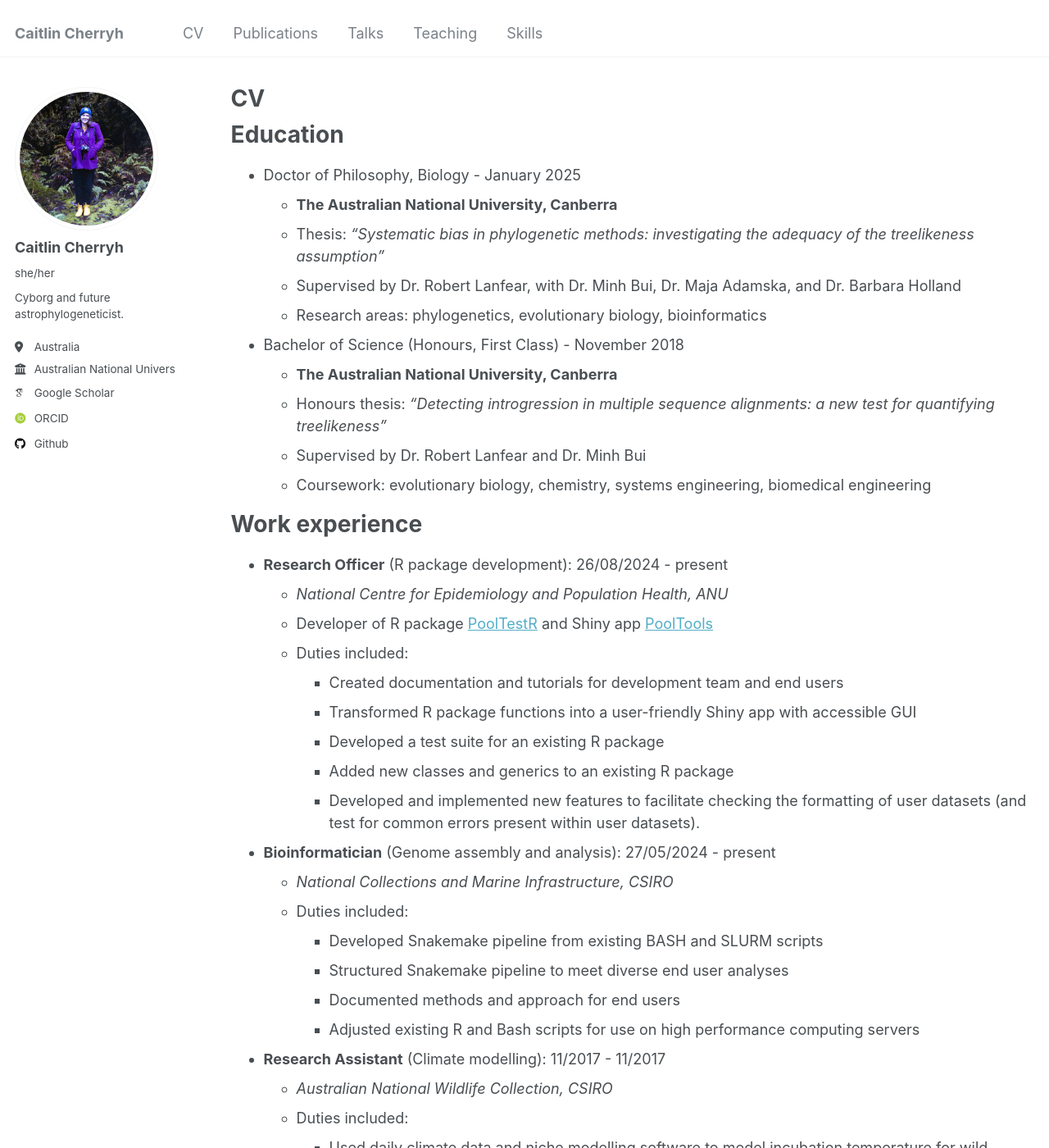
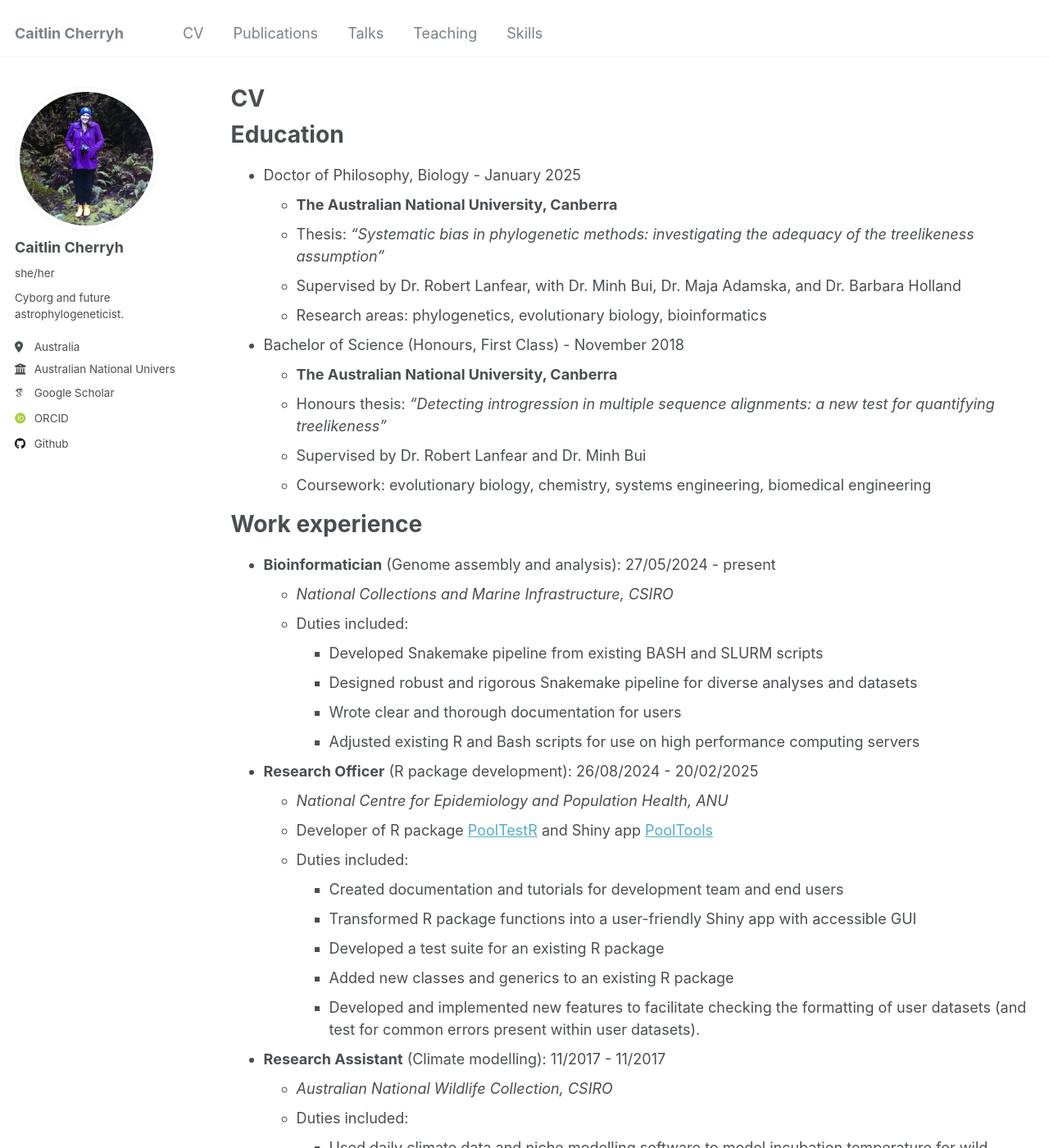
Before and after one commit to caitlinch/caitlinch.github.io, a Jekyll site: the page built from _pages/cv.md, in a window 1280 px wide and 1400 px high. Shown: the whole window at 82% size. Built offline with Jekyll 4.4.1, drawn with Linux system fonts in a browser that asks for light colours; some web fonts are replaced.

Commit message:
Update CV

```diff
--- a/_pages/cv.md
+++ b/_pages/cv.md
@@ -28,7 +28,17 @@ Education
 
 Work experience
 ======
-* __Research Officer__ (R package development): 26/08/2024 - present
+
+* __Bioinformatician__ (Genome assembly and analysis): 27/05/2024 - present
+  * _National Collections and Marine Infrastructure, CSIRO_
+  * Duties included:
+      * Developed Snakemake pipeline from existing BASH and SLURM scripts
+      * Designed robust and rigorous Snakemake pipeline for diverse analyses and datasets
+      * Wrote clear and thorough documentation for users
+      * Adjusted existing R and Bash scripts for use on high performance
+      computing servers
+
+* __Research Officer__ (R package development): 26/08/2024 - 20/02/2025
   * _National Centre for Epidemiology and Population Health, ANU_
   * Developer of R package [PoolTestR](https://github.com/AngusMcLure/PoolTestR)
   and Shiny app [PoolTools](https://github.com/AngusMcLure/PoolTools)
@@ -41,15 +51,6 @@ Work experience
       * Developed and implemented new features to facilitate checking the
       formatting of user datasets (and test for common errors present within
       user datasets).
-
-* __Bioinformatician__ (Genome assembly and analysis): 27/05/2024 - present
-  * _National Collections and Marine Infrastructure, CSIRO_
-  * Duties included:
-      * Developed Snakemake pipeline from existing BASH and SLURM scripts
-      * Structured Snakemake pipeline to meet diverse end user analyses
-      * Documented methods and approach for end users
-      * Adjusted existing R and Bash scripts for use on high performance
-      computing servers
 
 * __Research Assistant__ (Climate modelling): 11/2017 - 11/2017
   * _Australian National Wildlife Collection, CSIRO_
```
